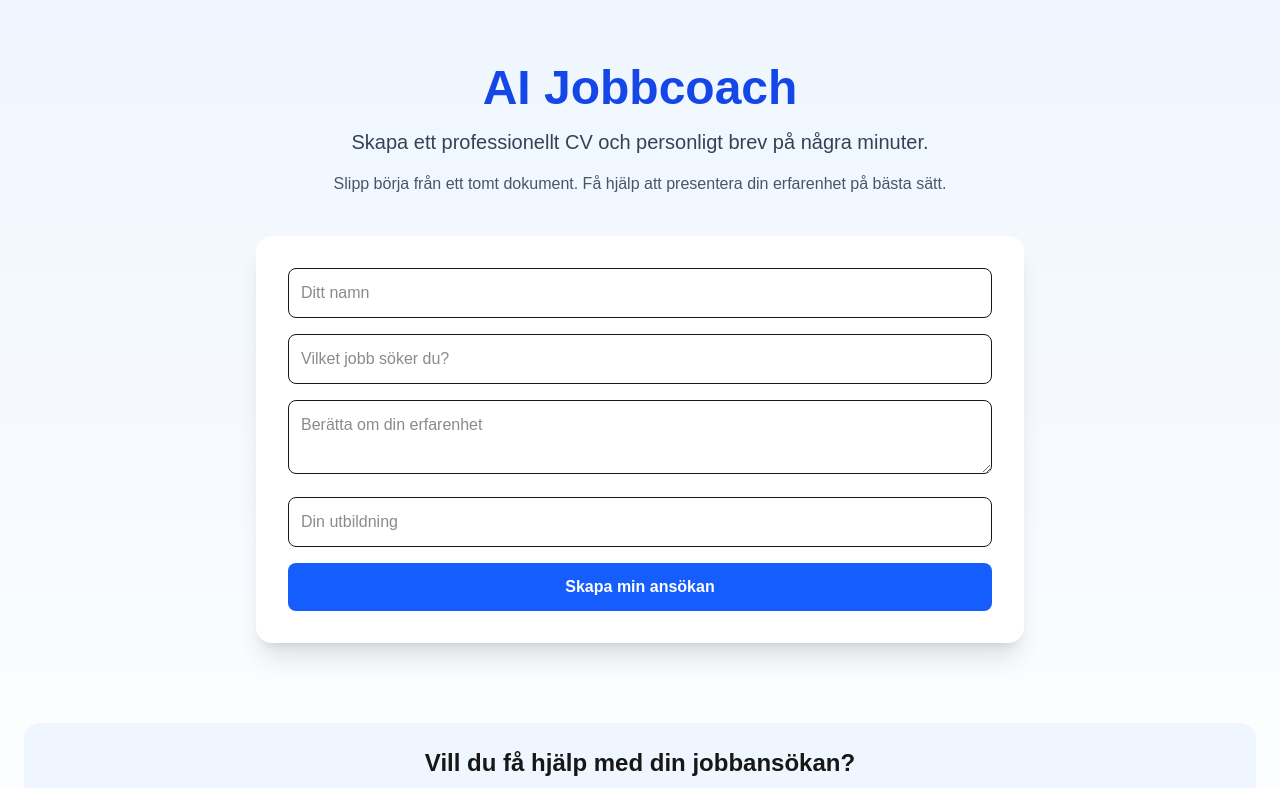
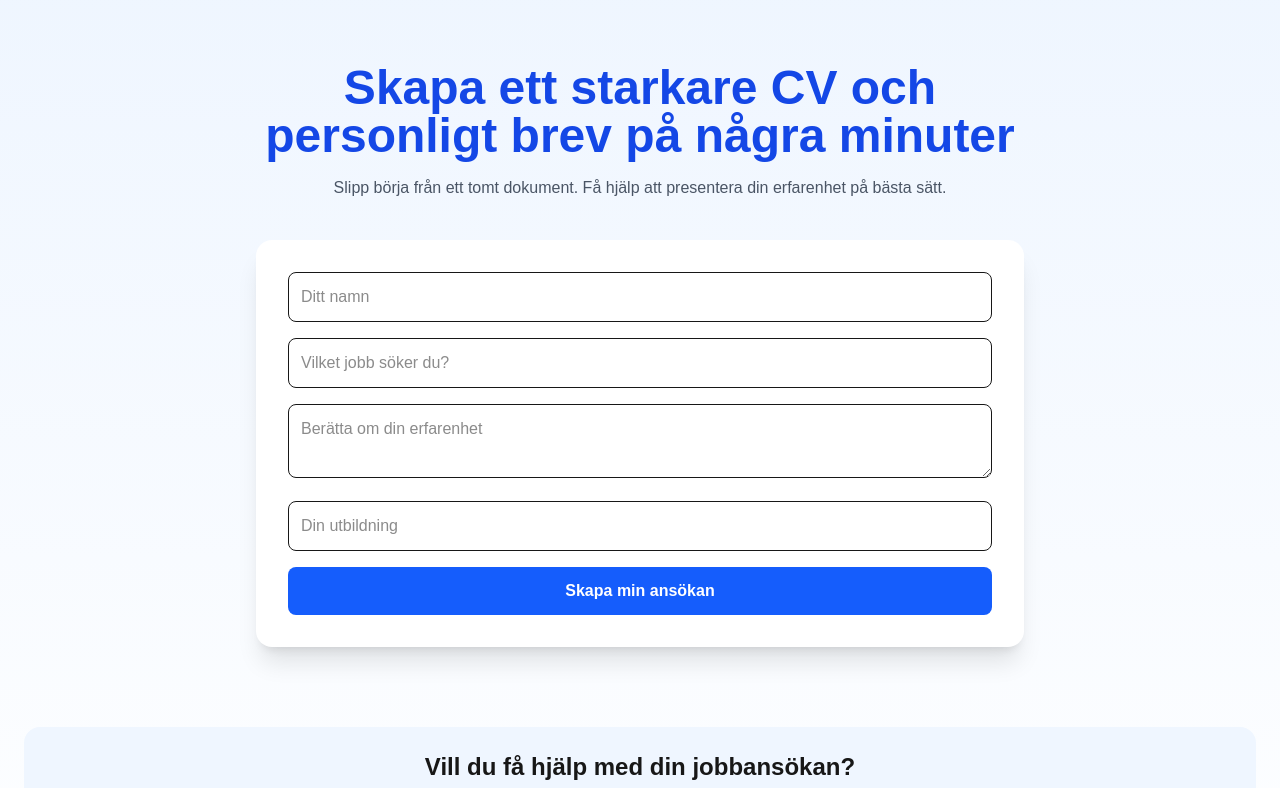
Before and after one commit to ky9fzffj77-art/jobbcoach-ai, a Next.js app: page / in a window 1280 px wide. Shown: the top 788 px of the page. Built offline with nearby package versions, Linux system fonts and the light colour scheme.

Commit message:
Uppdaterade rubrik

```diff
--- a/app/page.tsx
+++ b/app/page.tsx
@@ -46,15 +46,13 @@ ${utbildning}
   return (
     <main className="min-h-screen bg-gradient-to-b from-blue-50 to-white p-6">
 
-      <div className="max-w-3xl mx-auto text-center py-10">
 
-        <h1 className="text-5xl font-bold text-blue-700 mb-4">
-          AI Jobbcoach
-        </h1>
 
-        <p className="text-xl text-gray-700 mb-4">
-          Skapa ett professionellt CV och personligt brev på några minuter.
-        </p>
+       <div className="max-w-3xl mx-auto text-center py-10">
+
+  <h1 className="text-5xl font-bold text-blue-700 mb-4">
+    Skapa ett starkare CV och personligt brev på några minuter
+  </h1>
 
         <p className="text-gray-600 mb-10">
           Slipp börja från ett tomt dokument. Få hjälp att presentera din erfarenhet på bästa sätt.
```
